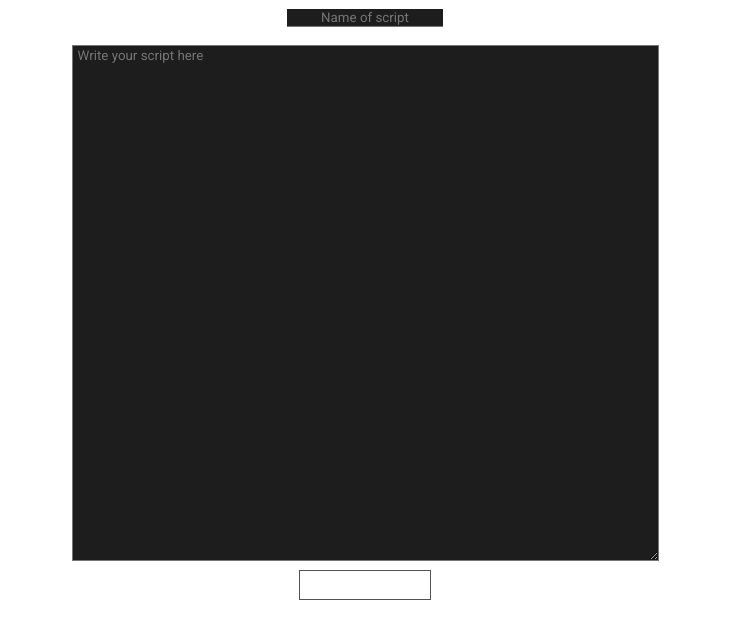
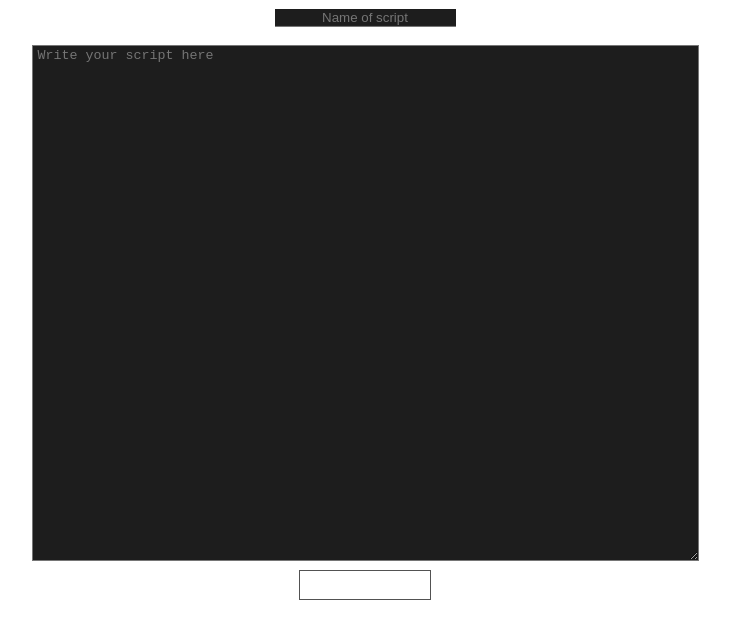
Before and after one commit to fsnowdin/RenDot, an Electron app: page src/index.html in a window 1280 px wide. Shown: the whole page, without its empty margins (275-1005 px from the left). Drawn offline with Linux system fonts and the light colour scheme; no server answers.

Commit message:
Kill the remote font

```diff
--- a/src/index.css
+++ b/src/index.css
@@ -1,6 +1,5 @@
 input {
     color: white;
-    font-family: 'Roboto', sans-serif;
     background-color: #1d1d1d;
     border-top-style: hidden;
     border-right-style: hidden;
@@ -15,7 +14,6 @@ textarea:focus, input:focus {
 
 textarea {
     overflow-y: auto;
-    font-family: 'Roboto', sans-serif;
     color: white;
     background-color: #1d1d1d;
     height: auto;
@@ -26,6 +24,7 @@ textarea {
 
 body {
     text-align: center;
+    font-family: Helvetica, Arial, sans-serif;
 }
 
 button {
```
